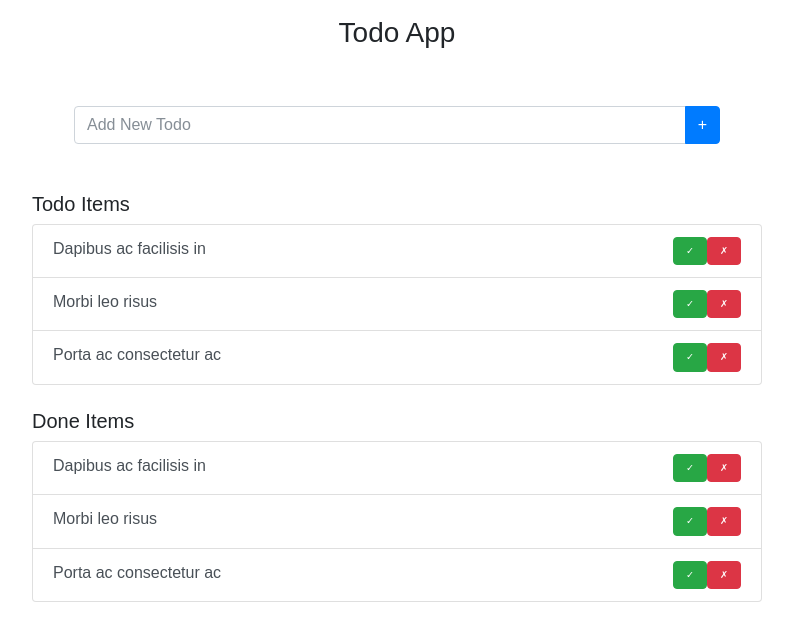
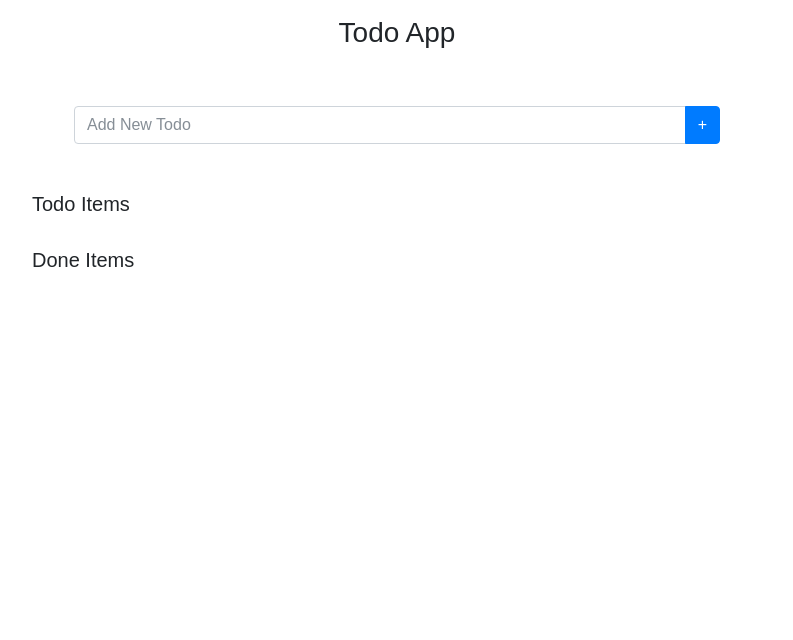
Before and after one commit to jayrexacilo/todo-app, a React (Create React App) app: page / in a window 1280 px wide. Shown: the top 640 px of the page, without its empty margins (243-1036 px from the left). Built offline with nearby package versions, Linux system fonts and the light colour scheme.

Commit message:
created functionality to move items from todos to done and vice versa

```diff
--- a/src/App.js
+++ b/src/App.js
@@ -8,8 +8,8 @@ class App extends Component {
 	constructor() {
 		super();
 		this.state = {
-      todos: ['Dapibus ac facilisis in', 'Morbi leo risus', 'Porta ac consectetur ac'],
-      doneTodos: ['Dapibus ac facilisis in', 'Morbi leo risus', 'Porta ac consectetur ac']
+      todos: [],
+      doneTodos: []
 		}
   }
 
@@ -19,17 +19,51 @@ class App extends Component {
     this.setState(todos);
 	}
 
-	handleDeleteItem(item, obj) {
-		if(obj === 'todos') {
-			let updatedItems = this.state.todos.filter((val, index) => {
+	handleDeleteItem(item, state) {
+		let updatedItems;
+
+		switch(state) {
+			case 'todos':
+				updatedItems = this.state.todos.filter((val, index) => {
 					return item !== val;
 				});
 				this.setState({todos: updatedItems});
-		} else if(obj === 'doneTodos') {
-			let updatedItems = this.state.doneTodos.filter((val, index) => {
+				break;
+			case 'doneTodos':
+				updatedItems = this.state.doneTodos.filter((val, index) => {
 					return item !== val;
 				});
 				this.setState({doneTodos: updatedItems});
+				break;
+			default:
+				return false;
+		}
+	}
+
+	handleMoveItem(item, state) {
+		let updatedItems;
+
+		switch(state) {
+			case 'todos':
+				let doneTodos = this.state.doneTodos;
+				updatedItems = this.state.todos.filter((val, index) => {
+					return item !== val;
+				});
+				this.setState({todos: updatedItems});
+				doneTodos.push(item);
+				this.setState({doneTodos: doneTodos});
+				break;
+			case 'doneTodos':
+				let todos = this.state.todos;
+				updatedItems = this.state.doneTodos.filter((val, index) => {
+					return item !== val;
+				});
+				this.setState({doneTodos: updatedItems});
+				todos.push(item);
+				this.setState({todos: todos});
+				break;
+			default:
+				return false;
 		}
 	}
 
@@ -38,8 +72,8 @@ class App extends Component {
 			<div className="App container">
         <div className="row"><div className="col mt-3 text-center"><h1 className="h3">Todo App</h1></div></div>
 				<AddTodo addTodo={this.handleAddTodo.bind(this)}/>
-				<Todos todos={this.state.todos} onDelete={this.handleDeleteItem.bind(this)} />
-        <DoneTodos doneTodos={this.state.doneTodos} onDelete={this.handleDeleteItem.bind(this)} />
+				<Todos todos={this.state.todos} onDelete={this.handleDeleteItem.bind(this)} onMoveItem={this.handleMoveItem.bind(this)}/>
+        <DoneTodos doneTodos={this.state.doneTodos} onDelete={this.handleDeleteItem.bind(this)} onMoveItem={this.handleMoveItem.bind(this)} />
 			</div>
 		);
 	}
--- a/src/Components/DoneItem.js
+++ b/src/Components/DoneItem.js
@@ -4,12 +4,15 @@ class DoneItem extends Component {
   deleteItem(item) {
       this.props.onDelete(item, 'doneTodos');
   }
+  moveItem(item) {
+      this.props.onMoveItem(item, 'doneTodos');
+  }
   render() {
     return (
     <li className="list-group-item list-group-item-action text-left">
         {this.props.doneTodo}
         <div className="btn-toolbar float-right">
-            <button className="btn btn-success done">✓</button>
+            <button className="btn btn-success done" onClick={this.moveItem.bind(this, this.props.doneTodo)}>✓</button>
             <button className="btn btn-danger delete" onClick={this.deleteItem.bind(this, this.props.doneTodo)}>✗</button>
         </div>
     </li>
--- a/src/Components/DoneTodos.js
+++ b/src/Components/DoneTodos.js
@@ -5,12 +5,15 @@ class Todos extends Component {
     deleteItem(item) {
         this.props.onDelete(item, 'doneTodos');
     }
+    moveItem(item) {
+        this.props.onMoveItem(item, 'doneTodos');
+    }
     render() {
         let doneTodoItems;
         if(this.props.doneTodos) {
             doneTodoItems = this.props.doneTodos.map((doneTodo, i) => {
                 return (
-                    <DoneItem key={i} doneTodo={doneTodo} onDelete={this.deleteItem.bind(this)} />
+                    <DoneItem key={i} doneTodo={doneTodo} onDelete={this.deleteItem.bind(this)} onMoveItem={this.moveItem.bind(this)} />
                 );
             });
         }
--- a/src/Components/TodoItem.js
+++ b/src/Components/TodoItem.js
@@ -4,12 +4,15 @@ class TodoItem extends Component {
   deleteItem(item) {
       this.props.onDelete(item, 'todos');
   }
+  moveItem(item) {
+      this.props.onMoveItem(item, 'todos');
+  }
   render() {
     return (
     <li className="list-group-item list-group-item-action text-left">
         {this.props.todo}
         <div className="btn-toolbar float-right">
-            <button className="btn btn-success done">✓</button>
+            <button className="btn btn-success done" onClick={this.moveItem.bind(this, this.props.todo)}>✓</button>
             <button className="btn btn-danger delete" onClick={this.deleteItem.bind(this, this.props.todo)}>✗</button>
         </div>
     </li>
--- a/src/Components/Todos.js
+++ b/src/Components/Todos.js
@@ -5,12 +5,15 @@ class Todos extends Component {
     deleteItem(item) {
         this.props.onDelete(item, 'todos');
     }
+    moveItem(item) {
+        this.props.onMoveItem(item, 'todos');
+    }
     render() {
         let todoItems;
 		if(this.props.todos) {
 			todoItems = this.props.todos.map((todo, i) => {
 				return (
-					<TodoItem key={i} todo={todo} onDelete={this.deleteItem.bind(this)} />
+					<TodoItem key={i} todo={todo} onDelete={this.deleteItem.bind(this)} onMoveItem={this.moveItem.bind(this)} />
 				);
 			});
 		}
```
Lines whose indentation alone changed are shown as unchanged.
